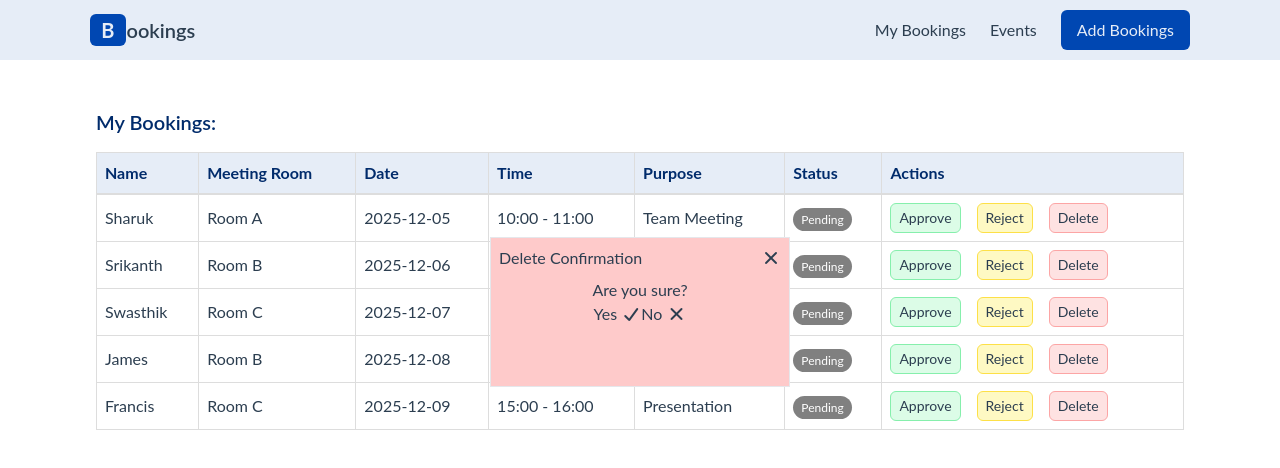
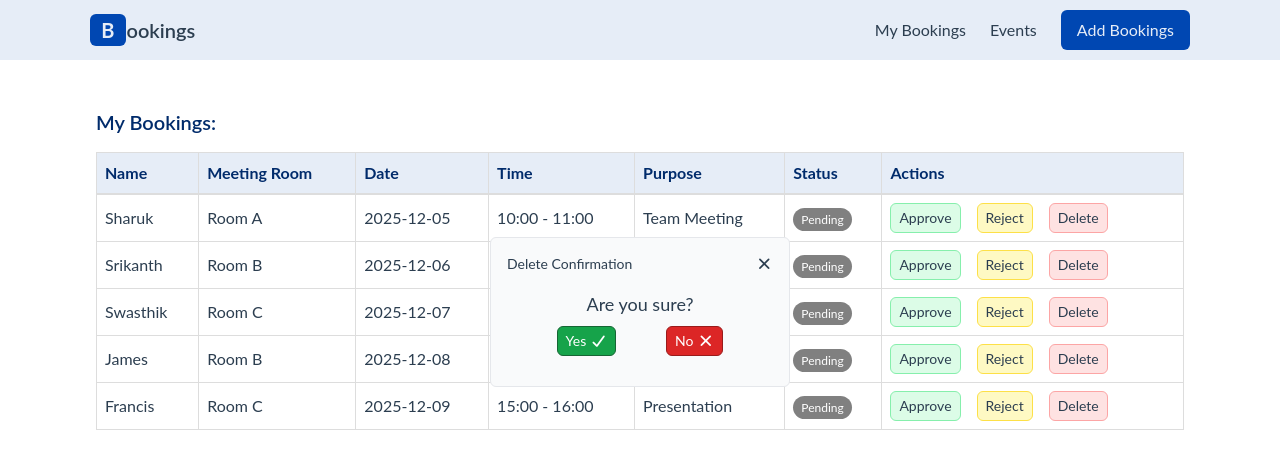
Before and after one commit to sharukuffair/bookings-vue-project, a Vue app: page /view-booking in a window 1280 px wide. Shown: the top 468 px of the page. Built offline with nearby package versions, Linux system fonts and the light colour scheme.

Commit message:
Update BookingTable.vue

```diff
--- a/src/views/BookingTable.vue
+++ b/src/views/BookingTable.vue
@@ -16,17 +16,25 @@
 
       <tbody class="relative">
         <!-- delete dailog box -->
-        <div class="w-[300px] h-[150px] border absolute bg-red-200 left-[50%] top-[50%] translate-x-[-50%] translate-y-[-50%]">
-          <div class="p-2">
+        <div
+          class="w-[300px] h-[150px] border rounded-md absolute bg-gray-50 left-[50%] top-[50%] translate-x-[-50%] translate-y-[-50%]"
+        >
+          <div class="p-4">
             <div class="flex justify-between items-center">
-              <span>Delete Confirmation</span>
-              <i class="fa-solid fa-xmark"></i>
+              <span class="text-sm">Delete Confirmation</span>
+              <i class="fa-solid fa-xmark text-sm"></i>
             </div>
-            <div class="text-center mt-2">
-              <p>Are you sure?</p>
-              <div>
-                <span>Yes <i class="fa-solid fa-check"></i></span>
-                <span>No <i class="fa-solid fa-xmark"></i></span>
+            <div class="text-center mt-4 space-y-2">
+              <p class="text-lg">Are you sure?</p>
+              <div class="flex justify-evenly">
+                <span
+                  class="border border-green-800 rounded-md py-1 px-2 text-sm bg-green-600 text-white hover:bg-green-800 transition-all duration-300 cursor-pointer"
+                  >Yes <i class="fa-solid fa-check"></i
+                ></span>
+                <span
+                  class="border border-red-800 rounded-md py-1 px-2 text-sm bg-red-600 text-white hover:bg-red-800 transition-all duration-300 cursor-pointer"
+                  >No <i class="fa-solid fa-xmark"></i
+                ></span>
               </div>
             </div>
           </div>
```
